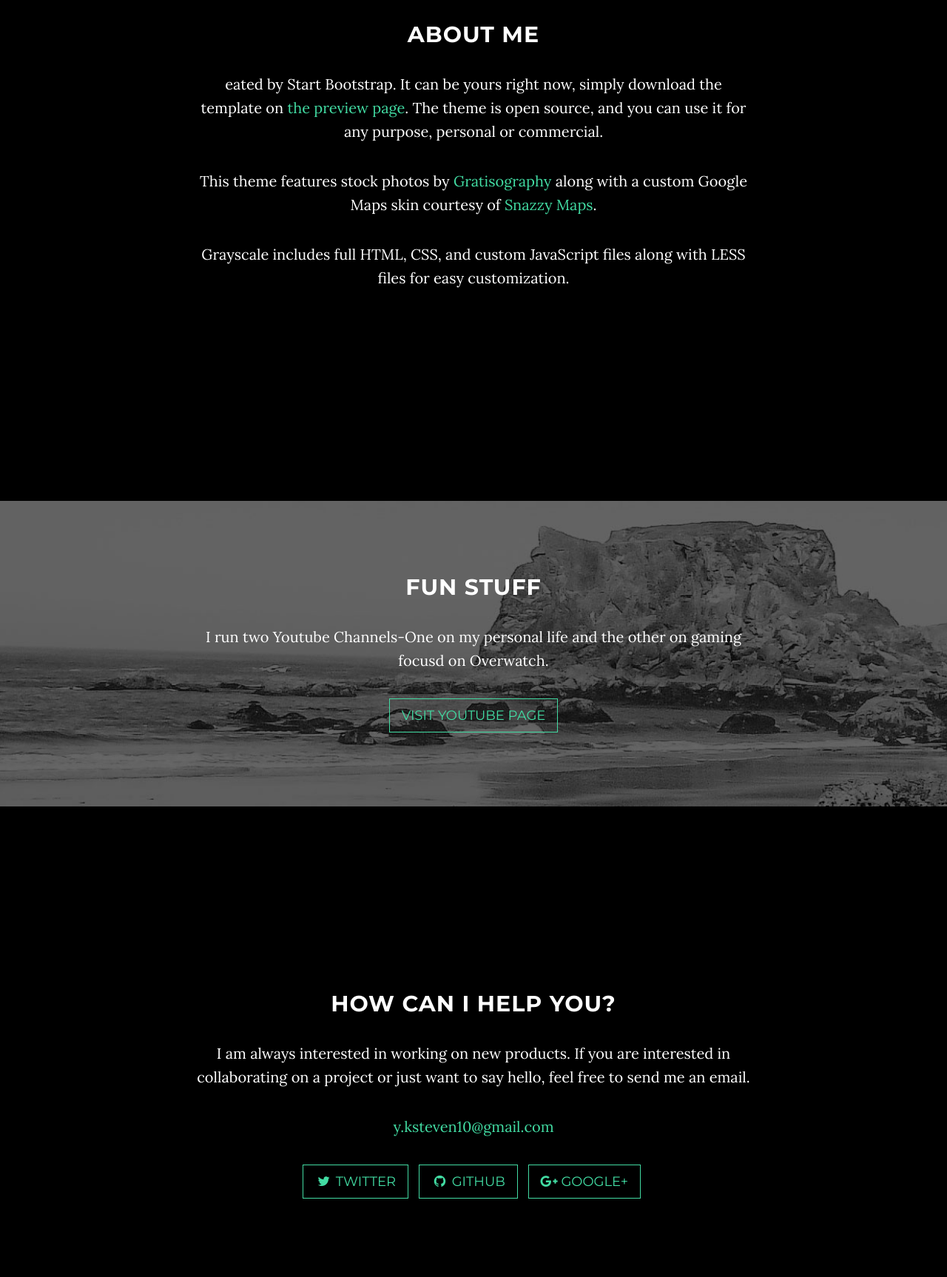
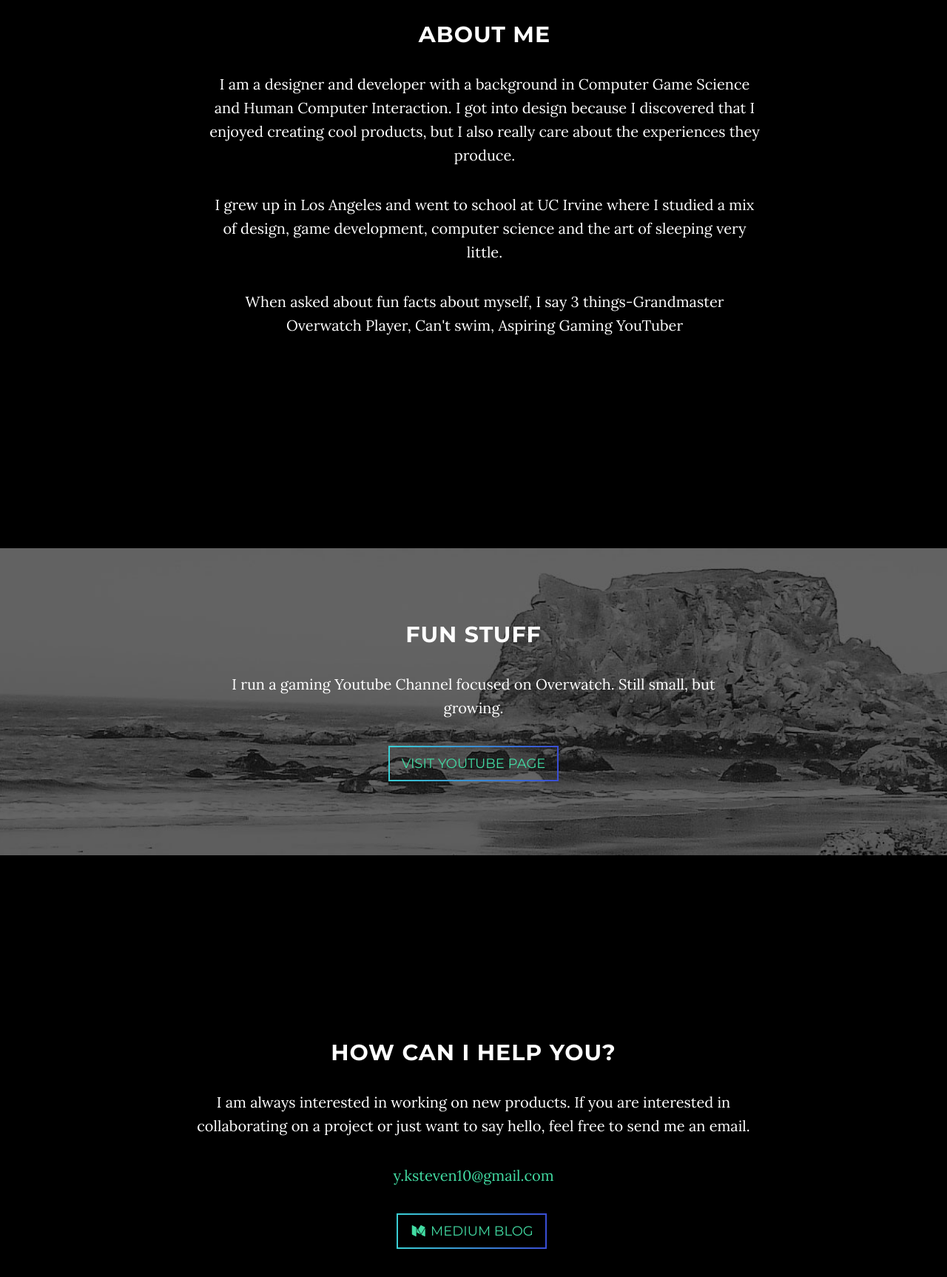
Before and after one commit to sykuo/sk_personal_website, a website: page stevenkuo_1weekchallenge/index.html in a window 1280 px wide. Shown: the part 1020-2746 px from the top of the page at 74% size. Drawn offline with nearby package versions, Linux system fonts and the light colour scheme; some packages are replaced by stand-ins of ours.

Commit message:
Testing layout of profile picture  and creating gradient buttons

```diff
--- a/stevenkuo_1weekchallenge/css/grayscale.css
+++ b/stevenkuo_1weekchallenge/css/grayscale.css
@@ -258,16 +258,26 @@ a:focus {
   border-radius: 0;
 }
 .btn-default {
-  border: 1px solid #42DCA3;
-  color: #42DCA3;
+  /*border: 2px solid #42DCA3;*/
+  border: 2px solid;
+  color: #42DCA3; /*(Green)Color of text*/
   background-color: transparent;
+  -moz-border-image: -moz-linear-gradient(left, #3acfd5 0%, #3a4ed5 100%);
+	  -webkit-border-image: -webkit-linear-gradient(left, #3acfd5 0%, #3a4ed5 100%);
+	  border-image: linear-gradient(to right, #3acfd5 0%, #3a4ed5 100%);
+	  border-image-slice: 1;
 }
 .btn-default:hover,
 .btn-default:focus {
-  border: 1px solid #42DCA3;
+  /*border: 1px solid #42DCA3;*/
+  border: 2px solid;
   outline: none;
   color: black;
   background-color: #42DCA3;
+  -moz-border-image: -moz-linear-gradient(left, #3acfd5 0%, #3a4ed5 100%);
+	  -webkit-border-image: -webkit-linear-gradient(left, #3acfd5 0%, #3a4ed5 100%);
+	  border-image: linear-gradient(to right, #3acfd5 0%, #3a4ed5 100%);
+	  border-image-slice: 1;
 }
 ul.banner-social-buttons {
   margin-top: 0;
@@ -312,3 +322,14 @@ img::-moz-selection {
 body {
   webkit-tap-highlight-color: rgba(255, 255, 255, 0.2);
 }
+#profile{
+
+  display:block;
+  margin:auto;
+  margin-bottom:20px;
+  text-align:center;
+  width:250px;
+  max-height:250px;
+
+
+}
--- a/stevenkuo_1weekchallenge/index.html
+++ b/stevenkuo_1weekchallenge/index.html
@@ -78,7 +78,7 @@
         <div class="intro-body">
             <div class="container">
                 <div class="row">
-                    <div class="col-md-8 col-md-offset-2">
+                    <div class="col-md-4 col-md-offset-2">
                         <h1 class="brand-heading">Steven Kuo</h1>
                         <p class="intro-text">UI/UX Designer, YouTuber, Gamer
                             <br>bundled up into 1 person.</p>
@@ -94,12 +94,17 @@
 
     <!-- About Section -->
     <section id="about" class="container content-section text-center">
+        <div class="container">
+          <!--<div class ="col-lg-12">
+            <img id="profile" src="img/profile.jpg" alt="profile picture">
+          </div>
+        </div>-->
         <div class="row">
             <div class="col-lg-8 col-lg-offset-2">
                 <h2>ABOUT ME</h2>
-                <p>eated by Start Bootstrap. It can be yours right now, simply download the template on <a href="http://startbootstrap.com/template-overviews/grayscale/">the preview page</a>. The theme is open source, and you can use it for any purpose, personal or commercial.</p>
-                <p>This theme features stock photos by <a href="http://gratisography.com/">Gratisography</a> along with a custom Google Maps skin courtesy of <a href="http://snazzymaps.com/">Snazzy Maps</a>.</p>
-                <p>Grayscale includes full HTML, CSS, and custom JavaScript files along with LESS files for easy customization.</p>
+                <p>I am a designer and developer with a background in Computer Game Science and Human Computer Interaction. I got into design because I discovered that I enjoyed creating cool products, but I also really care about the experiences they produce. </p>
+                <p>I grew up in Los Angeles and went to school at UC Irvine where I studied a mix of design, game development, computer science and the art of sleeping very little. </p>
+                <p>When asked about fun facts about myself, I say 3 things-Grandmaster Overwatch Player, Can't swim, Aspiring Gaming YouTuber</p>
             </div>
         </div>
     </section>
@@ -110,7 +115,7 @@
             <div class="container">
                 <div class="col-lg-8 col-lg-offset-2">
                     <h2>Fun Stuff</h2>
-                    <p>I run two Youtube Channels-One on my personal life and the other on gaming focusd on Overwatch.</p>
+                    <p>I run a gaming Youtube Channel focused on Overwatch. Still small, but growing.</p>
                     <a href="http://bit.ly/niibsYTWebsite" target="_blank" class="btn btn-default btn-lg">Visit Youtube Page</a>
                 </div>
             </div>
@@ -127,14 +132,14 @@
                 </p>
                 <ul class="list-inline banner-social-buttons">
                     <li>
-                        <a href="https://twitter.com/SBootstrap" class="btn btn-default btn-lg"><i class="fa fa-twitter fa-fw"></i> <span class="network-name">Twitter</span></a>
+                        <a href="https://twitter.com/SBootstrap" class="btn btn-default btn-lg"><i class="fa fa-medium fa-fw"></i> <span class="network-name">Medium Blog</span></a>
                     </li>
-                    <li>
+                    <!--<li>
                         <a href="https://github.com/IronSummitMedia/startbootstrap" class="btn btn-default btn-lg"><i class="fa fa-github fa-fw"></i> <span class="network-name">Github</span></a>
                     </li>
                     <li>
                         <a href="https://plus.google.com/+Startbootstrap/posts" class="btn btn-default btn-lg"><i class="fa fa-google-plus fa-fw"></i> <span class="network-name">Google+</span></a>
-                    </li>
+                    </li>-->
                 </ul>
             </div>
         </div>
```
Also changed, not shown: stevenkuo_1weekchallenge/img/profile.jpg (added).
